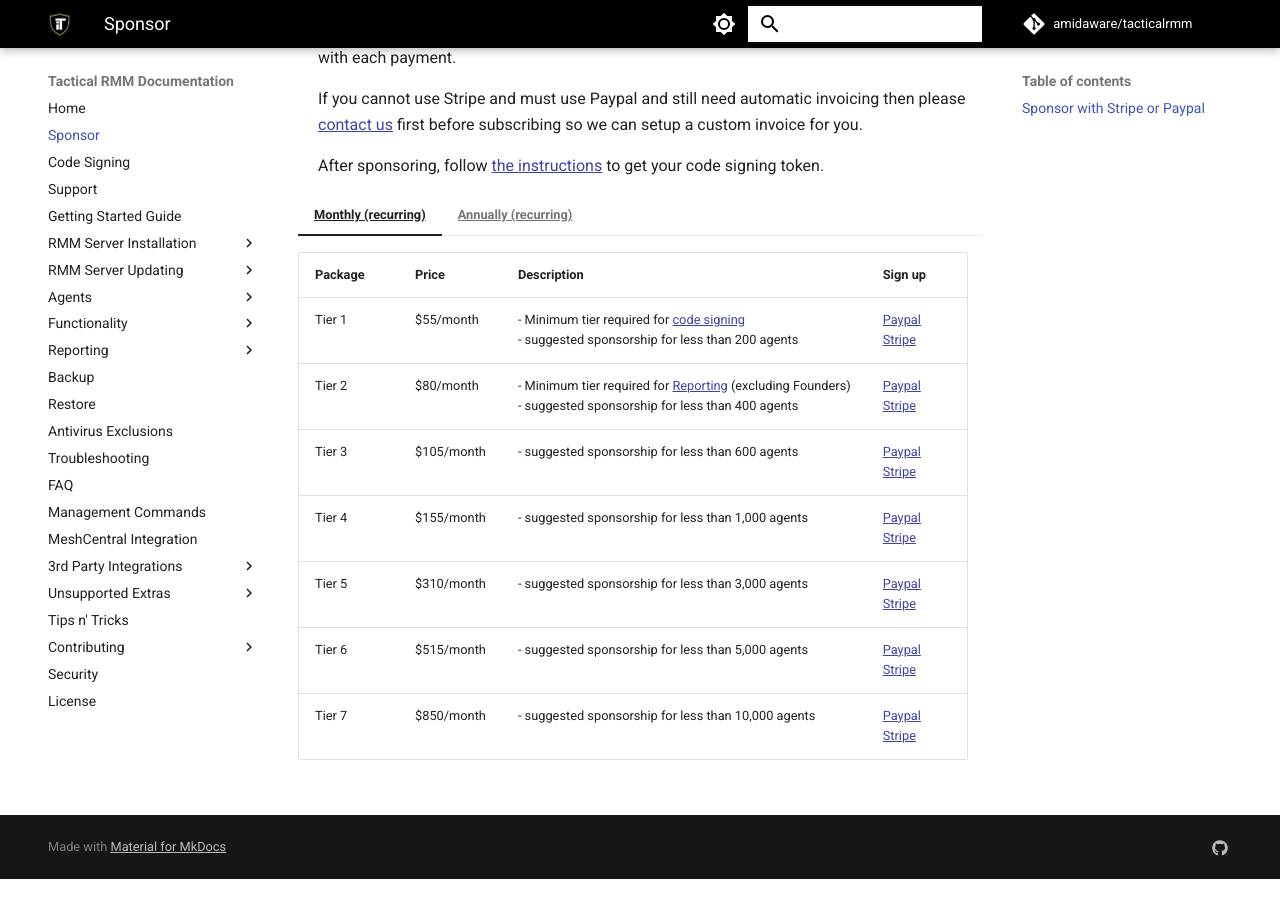
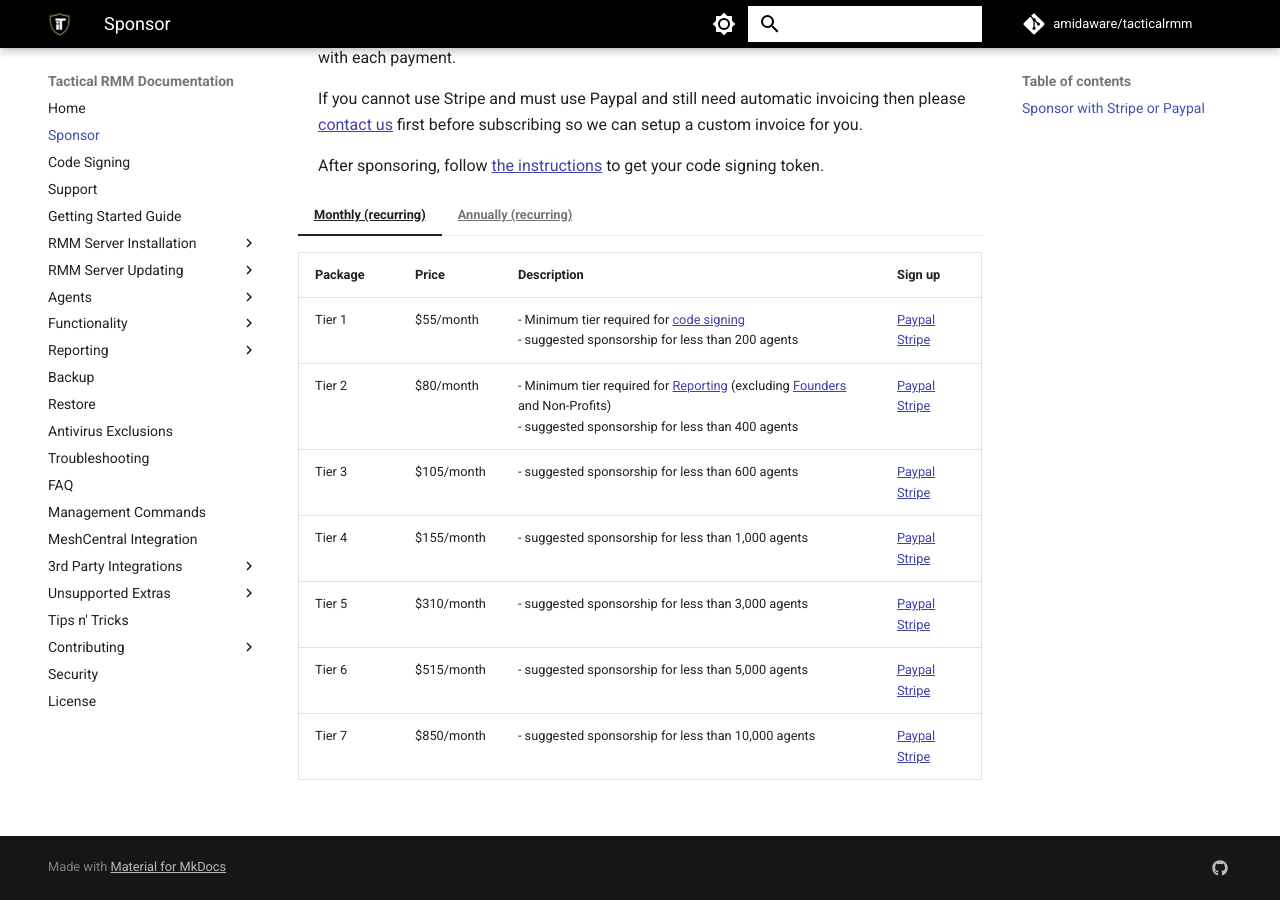
Before and after one commit to amidaware/trmm-docs, an MkDocs documentation site: the page built from docs/sponsor.md, in a window 1280 px wide and 900 px high, scrolled down 726 px. Built offline with MkDocs 1.6.1 and Material for MkDocs 9.7.7, drawn with Linux system fonts in a browser that asks for light colours; comment, search, counter and statistics services are not loaded; before the commit the page ends 1605 px from its top, so only the background shows below that.

Commit message:
update reporting pricing stuff

```diff
--- a/docs/sponsor.md
+++ b/docs/sponsor.md
@@ -23,7 +23,7 @@
     | Package | Price | Description | Sign up |
     | --- | --- | --- | --- |
     | Tier 1 | $55/month | - Minimum tier required for [code signing](code_signing.md)<br>- suggested sponsorship for less than 200 agents | [Paypal](https://www.paypal.com/webapps/billing/plans/subscribe?plan_id=P-8GF46962LC4592048MPWTBJY) <br />[Stripe](https://buy.stripe.com/cN228t4lD6Qc1Ak7ss) |
-    | Tier 2 | $80/month | - Minimum tier required for [Reporting](./ee/reporting/functions/faq.md) (excluding Founders)<br>- suggested sponsorship for less than 400 agents | [Paypal](https://www.paypal.com/webapps/billing/plans/subscribe?plan_id=P-8N5333625F157823NMPWTDQI) <br />[Stripe](https://buy.stripe.com/4gwdRb6tL1vSceYeUW) |
+    | Tier 2 | $80/month | - Minimum tier required for [Reporting](./ee/reporting/functions/faq.md) (excluding [Founders](./ee/reporting/functions/faq.md#pricing) and Non-Profits)<br>- suggested sponsorship for less than 400 agents | [Paypal](https://www.paypal.com/webapps/billing/plans/subscribe?plan_id=P-8N5333625F157823NMPWTDQI) <br />[Stripe](https://buy.stripe.com/4gwdRb6tL1vSceYeUW) |
     | Tier 3 | $105/month | - suggested sponsorship for less than 600 agents | [Paypal](https://www.paypal.com/webapps/billing/plans/subscribe?plan_id=P-63E24030E6802431TMPWURDY) <br />[Stripe](https://buy.stripe.com/aEU28t19r0rOfraeUX) |
     | Tier 4 | $155/month | - suggested sponsorship for less than 1,000 agents | [Paypal](https://www.paypal.com/webapps/billing/plans/subscribe?plan_id=P-3D6045112C172261AMPWURVI) <br />[Stripe](https://buy.stripe.com/fZe8wR8BT0rOgvedQU) |
     | Tier 5 | $310/month | - suggested sponsorship for less than 3,000 agents | [Paypal](https://www.paypal.com/webapps/billing/plans/subscribe?plan_id=P-20P602963T9792143MPWU43I) <br />[Stripe](https://buy.stripe.com/fZecN719r6Qc1Ak3ch) |
@@ -35,7 +35,7 @@
     | Package | Price | Description | Sign up |
     | --- | --- | --- | --- |
     | Tier 1 | $600/year | - Minimum tier required for [code signing](code_signing.md)<br>- suggested sponsorship for less than 200 agents | [Stripe](https://buy.stripe.com/3cs7sNdWd1vSen6fYZ) |
-    | Tier 2 | $900/year | - Minimum tier required for [Reporting](./ee/reporting/functions/faq.md) (excluding Founders)<br>- suggested sponsorship for less than 400 agents | [Stripe](https://buy.stripe.com/3cs4gB7xPeiE3Is4gt) |
+    | Tier 2 | $900/year | - Minimum tier required for [Reporting](./ee/reporting/functions/faq.md) (excluding [Founders](./ee/reporting/functions/faq.md#pricing) and Non-Profits)<br>- suggested sponsorship for less than 400 agents | [Stripe](https://buy.stripe.com/3cs4gB7xPeiE3Is4gt) |
     | Tier 3 | $1,200/year | - suggested sponsorship for less than 600 agents | [Stripe](https://buy.stripe.com/dR6dRbf0h4I4gvebIQ) |
     | Tier 4 | $1,800/year | - suggested sponsorship for less than 1,000 agents | [Stripe](https://buy.stripe.com/7sIfZjcS91vS0wg00e) |
     | Tier 5 | $3,600/year | - suggested sponsorship for less than 3,000 agents | [Stripe](https://buy.stripe.com/3csfZj5pHdeA3IsbIX) |
```
Also changed, not shown: docs/code_signing.md (+3 -1 lines), docs/faq.md (+4 -0 lines).
